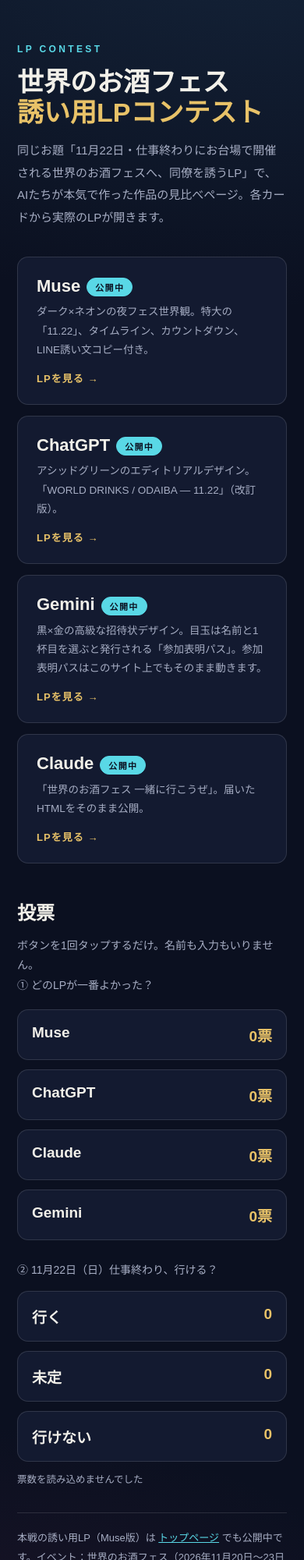
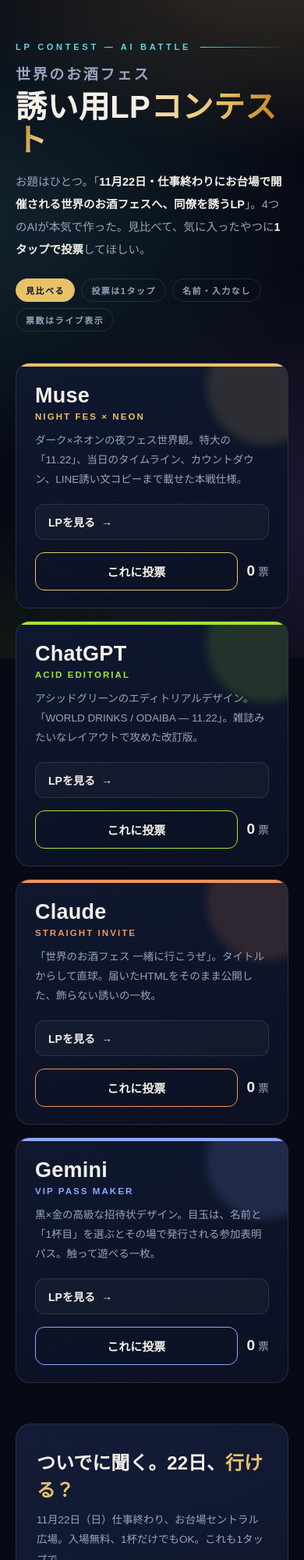
Before and after one commit to poyopoyopu/poyopoyopu.github.io, a plain HTML site: page world-drinks-fes/contest/index.html in a window 390 px wide. Shown: the top 2000 px of the page at 78% size. Drawn offline with Linux system fonts and the light colour scheme; no server answers.

Commit message:
コンテスト会場を対決デザインにリニューアル（カード内投票つき）

```diff
--- a/world-drinks-fes/contest/index.html
+++ b/world-drinks-fes/contest/index.html
@@ -3,95 +3,135 @@
 <head>
 <meta charset="utf-8">
 <meta name="viewport" content="width=device-width,initial-scale=1">
-<title>LPコンテスト — 世界のお酒フェス 誘い用LP</title>
-<meta name="description" content="AIたちが本気で作った「世界のお酒フェス」誘い用LPの見比べページ。">
+<title>LPコンテスト — 世界のお酒フェス</title>
+<meta name="description" content="AIたちが本気で作った「世界のお酒フェス」誘い用LPの見比べ＆投票ページ。">
 <style>
-:root{--bg:#0b1020;--panel:#131a30;--line:#ffffff1f;--txt:#f2f0e9;--muted:#a7aec4;--gold:#e8c268;--cyan:#59d8e6}
+:root{
+  --bg:#070a14; --panel:#101830; --line:#ffffff1c; --txt:#f4f1e8; --muted:#9aa3bd;
+  --gold:#e8c268; --cyan:#59d8e6;
+}
 *{box-sizing:border-box}
-body{margin:0;background:radial-gradient(900px 500px at 85% -5%,#274b6b55,transparent),radial-gradient(700px 500px at -10% 110%,#6b274b44,transparent),var(--bg);color:var(--txt);font-family:"Hiragino Kaku Gothic ProN","Noto Sans JP",sans-serif}
-.wrap{max-width:880px;margin:0 auto;padding:56px 22px 70px}
-.kicker{color:var(--cyan);letter-spacing:.28em;font-size:12px;font-weight:700}
-h1{font-size:clamp(34px,7vw,58px);line-height:1.15;margin:16px 0 10px}
-h1 .gold{color:var(--gold)}
-.sub{color:var(--muted);line-height:1.9;font-size:15px}
-.grid{display:grid;grid-template-columns:1fr 1fr;gap:14px;margin-top:36px}
-@media(max-width:640px){.grid{grid-template-columns:1fr}}
-.card{display:block;text-decoration:none;color:inherit;background:var(--panel);border:1px solid var(--line);border-radius:14px;padding:24px;transition:.18s}
-a.card:hover{transform:translateY(-3px);border-color:var(--gold)}
-.card .who{font-size:22px;font-weight:900}
-.card .desc{color:var(--muted);font-size:13.5px;line-height:1.8;margin-top:8px}
-.card .go{color:var(--gold);font-weight:700;font-size:13px;margin-top:14px;letter-spacing:.08em}
-.card.off{opacity:.55}
-.badge{display:inline-block;font-size:11px;letter-spacing:.12em;border:1px solid var(--line);border-radius:20px;padding:3px 10px;color:var(--muted);margin-left:8px;vertical-align:middle}
-.badge.live{color:#0b1020;background:var(--cyan);border-color:var(--cyan);font-weight:700}
-
-.vote{margin-top:44px}
-.vote h2{font-size:clamp(24px,5vw,34px);margin:0 0 6px}
-.vote .lead{color:var(--muted);font-size:14px;line-height:1.8}
-.vgrid{display:grid;grid-template-columns:1fr 1fr;gap:12px;margin-top:18px}
-@media(max-width:640px){.vgrid{grid-template-columns:1fr}}
-.vbtn{position:relative;text-align:left;background:var(--panel);border:1px solid var(--line);border-radius:14px;padding:18px;color:var(--txt);font-family:inherit;cursor:pointer;overflow:hidden;width:100%}
-.vbtn .bar{position:absolute;left:0;top:0;bottom:0;background:#59d8e626;width:0%}
-.vbtn .nm{position:relative;font-size:19px;font-weight:900}
-.vbtn .ct{position:relative;float:right;font-size:19px;font-weight:900;color:var(--gold)}
-.vbtn:disabled{cursor:default;opacity:.92}
-.vbtn.picked{border-color:var(--gold)}
-.vbtn .done{position:relative;color:var(--gold);font-size:12px;font-weight:700;margin-left:8px}
-.rgrid{display:grid;grid-template-columns:1fr 1fr 1fr;gap:12px;margin-top:14px}
-@media(max-width:640px){.rgrid{grid-template-columns:1fr}}
-.vstat{color:var(--muted);font-size:12.5px;margin-top:12px;min-height:1.5em}
-.note{margin-top:34px;color:var(--muted);font-size:13px;line-height:1.9;border-top:1px solid var(--line);padding-top:20px}
+html{scroll-behavior:smooth}
+body{margin:0;background:var(--bg);color:var(--txt);font-family:"Hiragino Kaku Gothic ProN","Noto Sans JP",sans-serif;overflow-x:hidden}
+.bgfx{position:fixed;inset:0;pointer-events:none;z-index:0;
+  background:
+    radial-gradient(700px 420px at 88% -6%, rgba(232,194,104,.20), transparent 60%),
+    radial-gradient(760px 520px at -12% 34%, rgba(89,216,230,.13), transparent 60%),
+    radial-gradient(680px 520px at 108% 78%, rgba(176,122,255,.13), transparent 60%),
+    radial-gradient(560px 420px at 12% 108%, rgba(163,230,53,.09), transparent 60%);}
+.wrap{position:relative;z-index:1;max-width:920px;margin:0 auto;padding:54px 20px 80px}
+.kicker{display:flex;align-items:center;gap:12px;color:var(--cyan);letter-spacing:.34em;font-size:11px;font-weight:800}
+.kicker::after{content:"";flex:1;height:1px;background:linear-gradient(90deg,var(--cyan),transparent)}
+h1{font-size:clamp(40px,9.5vw,76px);line-height:1.06;margin:20px 0 0;font-weight:900;letter-spacing:.01em}
+h1 .thin{display:block;font-size:clamp(19px,4.6vw,30px);letter-spacing:.14em;color:var(--muted);font-weight:700;margin-bottom:10px}
+h1 .gold{background:linear-gradient(100deg,#f7e2b8,#e8c268 45%,#c6861e 80%,#f7e2b8);-webkit-background-clip:text;background-clip:text;color:transparent}
+.sub{color:var(--muted);line-height:2;font-size:14.5px;margin-top:18px;max-width:640px}
+.sub b{color:var(--txt)}
+.vs{display:flex;gap:8px;flex-wrap:wrap;margin-top:22px}
+.vs span{font-size:11px;letter-spacing:.14em;font-weight:800;border:1px solid var(--line);border-radius:999px;padding:6px 12px;color:var(--muted)}
+.vs span.hot{color:#0b1020;background:var(--gold);border-color:var(--gold)}
+.grid{display:grid;grid-template-columns:1fr 1fr;gap:16px;margin-top:40px}
+@media(max-width:680px){.grid{grid-template-columns:1fr}}
+.card{position:relative;display:flex;flex-direction:column;background:linear-gradient(165deg,var(--panel),#0b1122);border:1px solid var(--line);border-radius:18px;padding:26px 24px 22px;overflow:hidden}
+.card::before{content:"";position:absolute;inset:0 0 auto 0;height:4px;background:var(--ac,#888)}
+.card::after{content:"";position:absolute;right:-46px;top:-46px;width:150px;height:150px;border-radius:50%;background:var(--ac,#888);opacity:.14;filter:blur(6px)}
+.rank{position:absolute;top:16px;right:16px;z-index:2;font-size:11px;font-weight:900;letter-spacing:.1em;padding:5px 11px;border-radius:999px;background:var(--ac);color:#0b1020;display:none}
+.card.top .rank{display:block}
+.card .who{font-size:27px;font-weight:900;letter-spacing:.01em}
+.card .style{color:var(--ac);font-size:11.5px;font-weight:800;letter-spacing:.18em;margin-top:5px}
+.card .desc{color:var(--muted);font-size:13.5px;line-height:1.85;margin:13px 0 0;flex:1}
+.card .open{margin-top:18px;display:inline-flex;align-items:center;gap:8px;color:var(--txt);text-decoration:none;font-weight:800;font-size:14px;border:1px solid var(--line);border-radius:12px;padding:12px 16px;transition:.15s;background:#ffffff08}
+.card .open:hover{border-color:var(--ac);transform:translateY(-1px)}
+.vrow{display:flex;align-items:center;gap:12px;margin-top:16px}
+.vbtn{flex:1;position:relative;overflow:hidden;border:1.5px solid var(--ac);background:transparent;color:var(--txt);font-family:inherit;font-weight:900;font-size:15px;border-radius:12px;padding:13px 10px;cursor:pointer;transition:.15s}
+.vbtn:hover{background:#ffffff10}
+.vbtn:disabled{cursor:default}
+.vbtn.picked{background:var(--ac);color:#0b1020}
+.vbtn .bar{position:absolute;left:0;top:0;bottom:0;width:0%;background:var(--ac);opacity:.16;pointer-events:none}
+.vbtn span{position:relative}
+.vcount{font-size:14px;color:var(--muted);white-space:nowrap}
+.vcount b{color:var(--txt);font-size:19px}
+.rsvp{margin-top:52px;background:linear-gradient(160deg,#141c38,#0b1122);border:1px solid var(--line);border-radius:20px;padding:30px 26px}
+.rsvp h2{margin:0;font-size:clamp(24px,5.6vw,34px);font-weight:900}
+.rsvp h2 .gold{color:var(--gold)}
+.rsvp p{color:var(--muted);font-size:13.5px;line-height:1.9;margin:10px 0 0}
+.rgrid{display:grid;grid-template-columns:1fr 1fr 1fr;gap:12px;margin-top:20px}
+@media(max-width:680px){.rgrid{grid-template-columns:1fr}}
+.rbtn{position:relative;overflow:hidden;border:1.5px solid var(--line);background:#ffffff06;color:var(--txt);font-family:inherit;border-radius:14px;padding:18px 10px;cursor:pointer;font-size:18px;font-weight:900;transition:.15s}
+.rbtn small{display:block;font-size:12px;color:var(--muted);font-weight:700;margin-top:5px}
+.rbtn .bar{position:absolute;left:0;top:0;bottom:0;width:0%;background:var(--gold);opacity:.15;pointer-events:none}
+.rbtn span{position:relative}
+.rbtn[data-key="go"]{border-color:var(--gold)}
+.rbtn.picked{background:var(--gold);color:#0b1020}
+.rbtn.picked small{color:#0b1020cc}
+.rbtn:disabled{cursor:default}
+.vstat{color:var(--muted);font-size:12.5px;margin-top:16px;min-height:1.4em}
+.note{margin-top:44px;color:var(--muted);font-size:13px;line-height:1.95;border-top:1px solid var(--line);padding-top:22px}
 .note a{color:var(--cyan)}
+.fade{animation:up .7s cubic-bezier(.22,1,.36,1) both}
+@keyframes up{from{opacity:0;transform:translateY(16px)}to{opacity:1;transform:none}}
+.d1{animation-delay:.05s}.d2{animation-delay:.12s}.d3{animation-delay:.19s}.d4{animation-delay:.26s}
 </style>
 </head>
 <body>
+<div class="bgfx"></div>
 <div class="wrap">
-<div class="kicker">LP CONTEST</div>
-<h1>世界のお酒フェス<br><span class="gold">誘い用LPコンテスト</span></h1>
-<p class="sub">同じお題「11月22日・仕事終わりにお台場で開催される世界のお酒フェスへ、同僚を誘うLP」で、AIたちが本気で作った作品の見比べページ。各カードから実際のLPが開きます。</p>
 
-<div class="grid">
-<a class="card" href="muse/">
-<div class="who">Muse<span class="badge live">公開中</span></div>
-<p class="desc">ダーク×ネオンの夜フェス世界観。特大の「11.22」、タイムライン、カウントダウン、LINE誘い文コピー付き。</p>
-<div class="go">LPを見る →</div>
-</a>
-<a class="card" href="chatgpt/">
-<div class="who">ChatGPT<span class="badge live">公開中</span></div>
-<p class="desc">アシッドグリーンのエディトリアルデザイン。「WORLD DRINKS / ODAIBA — 11.22」（改訂版）。</p>
-<div class="go">LPを見る →</div>
-</a>
-<a class="card" href="gemini/">
-<div class="who">Gemini<span class="badge live">公開中</span></div>
-<p class="desc">黒×金の高級な招待状デザイン。目玉は名前と1杯目を選ぶと発行される「参加表明パス」。参加表明パスはこのサイト上でもそのまま動きます。</p>
-<div class="go">LPを見る →</div>
-</a>
-<a class="card" href="claude/">
-<div class="who">Claude<span class="badge live">公開中</span></div>
-<p class="desc">「世界のお酒フェス 一緒に行こうぜ」。届いたHTMLをそのまま公開。</p>
-<div class="go">LPを見る →</div>
-</a>
+<div class="kicker">LP CONTEST — AI BATTLE</div>
+<h1><span class="thin">世界のお酒フェス</span>誘い用LP<span class="gold">コンテスト</span></h1>
+<p class="sub">お題はひとつ。「<b>11月22日・仕事終わりにお台場で開催される世界のお酒フェスへ、同僚を誘うLP</b>」。4つのAIが本気で作った。見比べて、気に入ったやつに<b>1タップで投票</b>してほしい。</p>
+<div class="vs"><span class="hot">見比べる</span><span>投票は1タップ</span><span>名前・入力なし</span><span>票数はライブ表示</span></div>
+
+<div class="grid" id="cards">
+<article class="card fade d1" style="--ac:#e8c268" data-key="muse">
+<div class="rank">暫定1位</div>
+<div class="who">Muse</div>
+<div class="style">NIGHT FES × NEON</div>
+<p class="desc">ダーク×ネオンの夜フェス世界観。特大の「11.22」、当日のタイムライン、カウントダウン、LINE誘い文コピーまで載せた本戦仕様。</p>
+<a class="open" href="muse/">LPを見る <span>→</span></a>
+<div class="vrow"><button class="vbtn" data-vote="muse"><span class="bar"></span><span>これに投票</span></button><div class="vcount"><b>0</b> 票</div></div>
+</article>
+
+<article class="card fade d2" style="--ac:#a3e635" data-key="chatgpt">
+<div class="rank">暫定1位</div>
+<div class="who">ChatGPT</div>
+<div class="style">ACID EDITORIAL</div>
+<p class="desc">アシッドグリーンのエディトリアルデザイン。「WORLD DRINKS / ODAIBA — 11.22」。雑誌みたいなレイアウトで攻めた改訂版。</p>
+<a class="open" href="chatgpt/">LPを見る <span>→</span></a>
+<div class="vrow"><button class="vbtn" data-vote="chatgpt"><span class="bar"></span><span>これに投票</span></button><div class="vcount"><b>0</b> 票</div></div>
+</article>
+
+<article class="card fade d3" style="--ac:#f0935c" data-key="claude">
+<div class="rank">暫定1位</div>
+<div class="who">Claude</div>
+<div class="style">STRAIGHT INVITE</div>
+<p class="desc">「世界のお酒フェス 一緒に行こうぜ」。タイトルからして直球。届いたHTMLをそのまま公開した、飾らない誘いの一枚。</p>
+<a class="open" href="claude/">LPを見る <span>→</span></a>
+<div class="vrow"><button class="vbtn" data-vote="claude"><span class="bar"></span><span>これに投票</span></button><div class="vcount"><b>0</b> 票</div></div>
+</article>
+
+<article class="card fade d4" style="--ac:#8fa8ff" data-key="gemini">
+<div class="rank">暫定1位</div>
+<div class="who">Gemini</div>
+<div class="style">VIP PASS MAKER</div>
+<p class="desc">黒×金の高級な招待状デザイン。目玉は、名前と「1杯目」を選ぶとその場で発行される参加表明パス。触って遊べる一枚。</p>
+<a class="open" href="gemini/">LPを見る <span>→</span></a>
+<div class="vrow"><button class="vbtn" data-vote="gemini"><span class="bar"></span><span>これに投票</span></button><div class="vcount"><b>0</b> 票</div></div>
+</article>
 </div>
 
-
-<div class="vote">
-<h2>投票</h2>
-<p class="lead">ボタンを1回タップするだけ。名前も入力もいりません。<br>① どのLPが一番よかった？</p>
-<div class="vgrid" id="lp-votes">
-<button class="vbtn" data-key="muse"><span class="bar"></span><span class="nm">Muse</span><span class="ct">0票</span></button>
-<button class="vbtn" data-key="chatgpt"><span class="bar"></span><span class="nm">ChatGPT</span><span class="ct">0票</span></button>
-<button class="vbtn" data-key="claude"><span class="bar"></span><span class="nm">Claude</span><span class="ct">0票</span></button>
-<button class="vbtn" data-key="gemini"><span class="bar"></span><span class="nm">Gemini</span><span class="ct">0票</span></button>
-</div>
-<p class="lead" style="margin-top:26px">② 11月22日（日）仕事終わり、行ける？</p>
+<div class="rsvp fade">
+<h2>ついでに聞く。22日、<span class="gold">行ける？</span></h2>
+<p>11月22日（日）仕事終わり、お台場セントラル広場。入場無料、1杯だけでもOK。これも1タップで。</p>
 <div class="rgrid" id="rsvp-votes">
-<button class="vbtn" data-key="go"><span class="bar"></span><span class="nm">行く</span><span class="ct">0</span></button>
-<button class="vbtn" data-key="maybe"><span class="bar"></span><span class="nm">未定</span><span class="ct">0</span></button>
-<button class="vbtn" data-key="no"><span class="bar"></span><span class="nm">行けない</span><span class="ct">0</span></button>
+<button class="rbtn" data-key="go"><span class="bar"></span><span>行く<small>0人</small></span></button>
+<button class="rbtn" data-key="maybe"><span class="bar"></span><span>未定<small>0人</small></span></button>
+<button class="rbtn" data-key="no"><span class="bar"></span><span>行けない<small>0人</small></span></button>
 </div>
 <p class="vstat" id="vote-status">現在の票数を読み込み中…</p>
 </div>
-<p class="note">本戦の誘い用LP（Muse版）は <a href="../">トップページ</a> でも公開中です。イベント：世界のお酒フェス（2026年11月20日〜23日／お台場セントラル広場・入場無料）。</p>
+
+<p class="note">本戦の誘い用LP（Muse版）は <a href="../">こちら</a>。イベント：世界のお酒フェス（2026年11月20日〜23日／お台場セントラル広場・入場無料、飲食はチケット制）。投票は各部門1人1票まで（この端末・ブラウザ単位）。</p>
 </div>
 
 <script>
@@ -99,44 +139,56 @@ var API = "https://fes-vote.artplayground.workers.dev";
 var LPKEYS = ["muse","chatgpt","claude","gemini"];
 var RKEYS = ["go","maybe","no"];
 function render(d){
-  [["lp-votes",LPKEYS],["rsvp-votes",RKEYS]].forEach(function(pair){
-    var box = document.getElementById(pair[0]); if(!box) return;
-    var keys = pair[1];
-    var total = keys.reduce(function(a,k){return a+(d[k]||0)},0);
-    box.querySelectorAll(".vbtn").forEach(function(b){
-      var k = b.getAttribute("data-key"), v = d[k]||0;
-      b.querySelector(".ct").textContent = v + (pair[0]==="lp-votes" ? "票" : "");
-      b.querySelector(".bar").style.width = total ? Math.round(v/total*100)+"%" : "0%";
-    });
+  var total = LPKEYS.reduce(function(a,k){return a+(d[k]||0)},0);
+  var max = Math.max.apply(null, LPKEYS.map(function(k){return d[k]||0}));
+  document.querySelectorAll("#cards .card").forEach(function(card){
+    var k = card.getAttribute("data-key"), v = d[k]||0;
+    card.querySelector(".vcount b").textContent = v;
+    var btn = card.querySelector(".vbtn");
+    btn.querySelector(".bar").style.width = total ? Math.round(v/total*100)+"%" : "0%";
+    card.classList.toggle("top", total>0 && v===max && v>0);
   });
-  document.getElementById("vote-status").textContent = "現在の票数です（自動で更新されます）";
+  var rt = RKEYS.reduce(function(a,k){return a+(d[k]||0)},0);
+  document.querySelectorAll("#rsvp-votes .rbtn").forEach(function(b){
+    var k = b.getAttribute("data-key"), v = d[k]||0;
+    b.querySelector("small").textContent = v + "人";
+    b.querySelector(".bar").style.width = rt ? Math.round(v/rt*100)+"%" : "0%";
+  });
+  document.getElementById("vote-status").textContent = "現在の票数です（開いたときに自動で読み込みます）";
 }
-function lock(group, picked){
-  var box = document.getElementById(group);
-  box.querySelectorAll(".vbtn").forEach(function(b){
+function lockLp(picked){
+  document.querySelectorAll("#cards .vbtn").forEach(function(b){
     b.disabled = true;
-    if (b.getAttribute("data-key")===picked && !b.querySelector(".done")){
-      var sp = document.createElement("span"); sp.className="done"; sp.textContent="✓ 投票済み";
-      b.querySelector(".nm").appendChild(sp);
-    }
+    if (b.getAttribute("data-vote")===picked){ b.classList.add("picked"); b.querySelector("span:last-child").textContent = "投票済み ✓"; }
   });
 }
-function vote(group, key){
-  if (localStorage.getItem("fes-"+group)) return;
-  localStorage.setItem("fes-"+group, key);
-  lock(group, key);
+function lockRsvp(picked){
+  document.querySelectorAll("#rsvp-votes .rbtn").forEach(function(b){
+    b.disabled = true;
+    if (b.getAttribute("data-key")===picked) b.classList.add("picked");
+  });
+}
+function send(group, key){
   fetch(API+"/vote", {method:"POST", headers:{"Content-Type":"application/json"}, body: JSON.stringify({key:key})})
     .then(function(r){return r.json()}).then(render)
-    .catch(function(){ document.getElementById("vote-status").textContent = "投票は受け付けました（票数の取得に失敗）"; });
+    .catch(function(){ document.getElementById("vote-status").textContent = "投票は受け付けました（票数の再取得に失敗）"; });
 }
-["lp-votes","rsvp-votes"].forEach(function(group){
-  var box = document.getElementById(group);
-  box.querySelectorAll(".vbtn").forEach(function(b){
-    b.addEventListener("click", function(){ vote(group, b.getAttribute("data-key")); });
+document.querySelectorAll("#cards .vbtn").forEach(function(b){
+  b.addEventListener("click", function(){
+    if (localStorage.getItem("fes-lp")) return;
+    var key = b.getAttribute("data-vote");
+    localStorage.setItem("fes-lp", key); lockLp(key); send("lp", key);
   });
-  var prev = localStorage.getItem("fes-"+group);
-  if (prev) lock(group, prev);
 });
+document.querySelectorAll("#rsvp-votes .rbtn").forEach(function(b){
+  b.addEventListener("click", function(){
+    if (localStorage.getItem("fes-rsvp")) return;
+    var key = b.getAttribute("data-key");
+    localStorage.setItem("fes-rsvp", key); lockRsvp(key); send("rsvp", key);
+  });
+});
+var prevLp = localStorage.getItem("fes-lp"); if (prevLp) lockLp(prevLp);
+var prevR = localStorage.getItem("fes-rsvp"); if (prevR) lockRsvp(prevR);
 fetch(API+"/results").then(function(r){return r.json()}).then(render)
   .catch(function(){ document.getElementById("vote-status").textContent = "票数を読み込めませんでした"; });
 </script>
```
